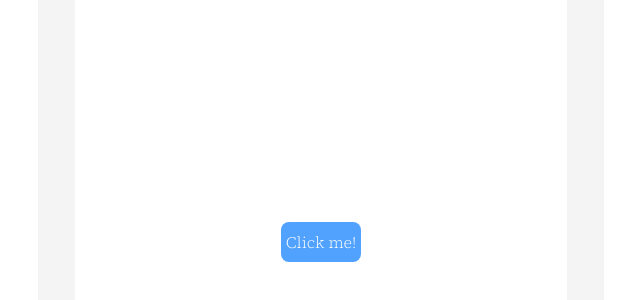
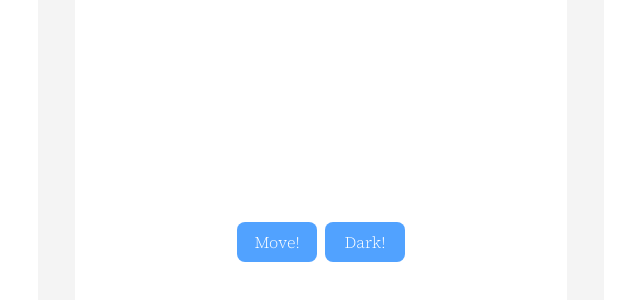
Before and after one commit to ebbmango/QuoteSlicer, a Svelte app: page / in a window 1280 px wide. Shown: the part 158-458 px from the top of the page, without its empty margins (319-959 px from the left). Built offline with nearby package versions, Linux system fonts and the light colour scheme; a web font is replaced by a local one.

Commit message:
dark mode implemented

```diff
--- a/src/App.svelte
+++ b/src/App.svelte
@@ -4,56 +4,64 @@
   import ModeSelector from "./lib/ModeSelector.svelte";
   import Quote from "./lib/Quote.svelte";
 
-  let state = $state(false);
+  let move = $state(false);
+  let dark = $state(false);
 
-  const toggleState = () => {
-    state = !state;
+  const toggleMove = () => {
+    move = !move;
   };
 
-  $effect(() => {
-    console.log(state);
-  });
+  const toggleDark = () => {
+    dark = !dark;
+  };
+
+  $effect(() => console.log(dark));
 </script>
 
 <main>
-  <div class="flex h-dvh">
+  <div class="flex h-dvh" class:dark>
     <!-- LEFT -->
     <div
       id="left-bounding-box"
-      class="relative w-full max-w-[30.75%] min-w-[340px]"
+      class="relative w-full max-w-[30.75%] min-w-[340px] bg-white dark:bg-umbra duration-500"
     >
       <div
-        class="absolute flex w-full h-full justify-center items-center bg-[#F4F4F4] duration-500"
-        class:translate-x-[-100%]={state}
+        class="absolute flex w-full h-full justify-center items-center bg-[#F4F4F4] dark:bg-umbra duration-500"
+        class:translate-x-[-100%]={move}
       >
         <!-- Mappings -->
         <ol
-          class="flex flex-col w-[81.3%] h-[85%] rounded-[20px] bg-white px-[9.26%] py-[36px] gap-3.5 overflow-scroll no-scrollbar"
+          class="flex flex-col w-[81.3%] h-[85%] rounded-[20px] bg-white dark:bg-carbon duration-500 px-[9.26%] py-[36px] gap-3.5 overflow-scroll no-scrollbar"
         ></ol>
       </div>
     </div>
     <!-- MIDDLE -->
     <div
-      class="w-full min-w-[400px] bg-white lv-20 flex justify-center items-center"
+      class="w-full min-w-[400px] bg-white dark:bg-umbra lv-20 flex justify-center items-center gap-2 duration-500"
     >
       <button
         class="bg-blue-400 w-20 h-10 rounded-lg text-white active:bg-blue-500"
         type="button"
-        onclick={toggleState}>Click me!</button
+        onclick={toggleMove}>Move!</button
+      >
+      <button
+        class="bg-blue-400 w-20 h-10 rounded-lg text-white active:bg-blue-500"
+        type="button"
+        onclick={toggleDark}>Dark!</button
       >
     </div>
     <!-- RIGHT -->
     <div
       id="right-bounding-box"
-      class="relative w-full max-w-[30.75%] min-w-[340px] overflow-hidden"
+      class="relative w-full max-w-[30.75%] min-w-[340px] overflow-hidden bg-white dark:bg-umbra duration-500"
     >
       <div
-        class="absolute flex w-full h-full justify-center items-center bg-[#F4F4F4] duration-500"
-        class:translate-x-[100%]={state}
+        class="absolute flex w-full h-full justify-center items-center bg-[#F4F4F4] dark:bg-umbra duration-500"
+        class:translate-x-[100%]={move}
       >
         <!-- JSON -->
         <div
-          class="flex flex-col w-[81.3%] h-[85%] rounded-[20px] bg-white px-[9.26%] py-[36px] gap-3.5 overflow-scroll no-scrollbar"
+          class="flex flex-col w-[81.3%] h-[85%] rounded-[20px] bg-white dark:bg-carbon duration-500 px-[9.26%] py-[36px] gap-3.5 overflow-scroll no-scrollbar"
         ></div>
       </div>
     </div>
--- a/src/app.css
+++ b/src/app.css
@@ -1,5 +1,7 @@
 @import url("https://fonts.googleapis.com/css2?family=LXGW+WenKai+TC&family=Noto+Serif+TC:wght@200..900&family=Source+Serif+4:ital,opsz,wght@0,8..60,200..900;1,8..60,200..900&display=swap");
 @import "tailwindcss";
+@custom-variant dark (&:where(.dark, .dark *));
+
 
 @layer utilities {
   .no-scrollbar::-webkit-scrollbar {
@@ -53,6 +55,7 @@
   --color-chamois: #cebe7b;
   --color-light-chamois: #fff3c2;
   --color-dark-chamois: #4d4213;
+
 }
 
 @theme {
```
